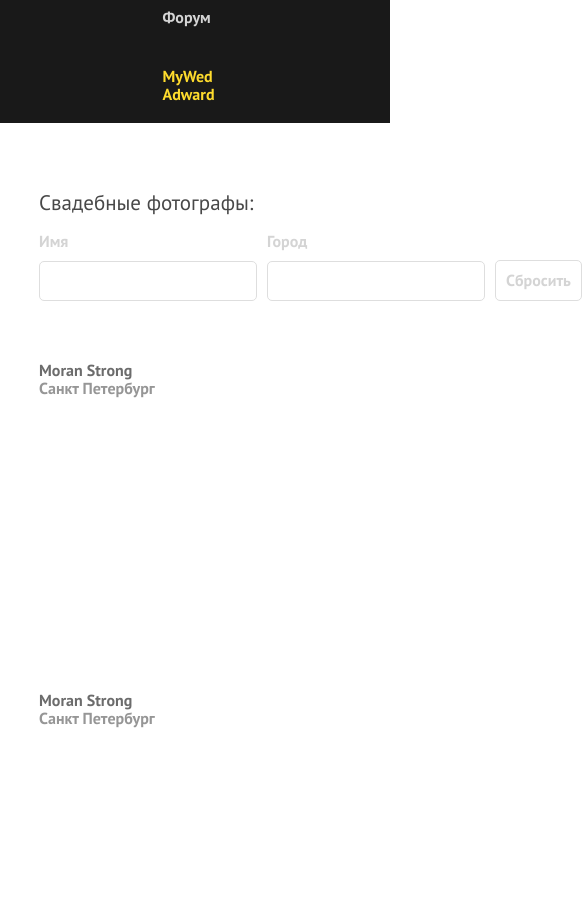
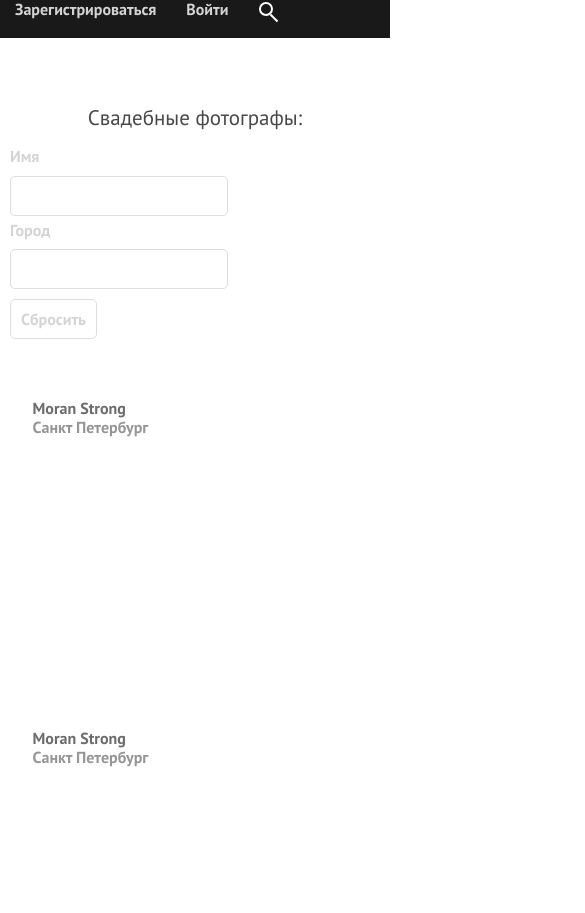
Before and after one commit to lekhakharlampiev/mywed_testing, a website: page app/index.html in a window 390 px wide. Shown: the part 187-1100 px from the top of the page, 585 px wide, since content can reach past the window. Drawn offline with Linux system fonts and the light colour scheme.

Commit message:
медиа запросы

```diff
--- a/app/css/main.css
+++ b/app/css/main.css
@@ -1,3 +1,6 @@
+.main {
+    margin-bottom: 50px;
+}
 .photographers {
     display: flex;
     flex-direction: column;
--- /dev/null
+++ b/app/css/media_queries.css
@@ -0,0 +1,49 @@
+@media (max-width: 900px) {
+
+    body .container {
+        width: 100%;
+        max-width: 100%;
+    }
+    .main .container {
+        align-items: center;
+    }
+}
+@media (max-width: 600px) {
+    .main-header
+    .user-menu {
+        margin: 0;
+        flex-wrap: wrap;
+    }
+}
+@media (max-width: 520px) {
+    .main-header
+    .container {
+        flex-wrap: wrap;
+    }
+    .main
+    .container {
+        box-sizing: border-box;
+        padding: 0 10px;
+    }
+    .main
+    .photographers__selection {
+        flex-wrap: wrap;
+    }
+    .main
+    .photographers-select-city {
+        margin: 0;
+        margin-top: 5px;
+    }
+    .main
+    .reset-filter {
+        margin: 0;
+        margin-top: 10px;
+        width: 100%;
+        flex-grow: 1;
+    }
+}
+@media (max-width: 330px) {
+    .photo-popup-open > img {
+        transform: scale(0.3);
+    }
+}
--- a/app/css/style.css
+++ b/app/css/style.css
@@ -2,6 +2,7 @@
 @import url('normalize.css');
 @import url('header.css');
 @import url('main.css');
+@import url('media_queries.css');
 .body {
     margin: 0;
     padding: 0;
```
Also changed, not shown: dist/css/main.css.
